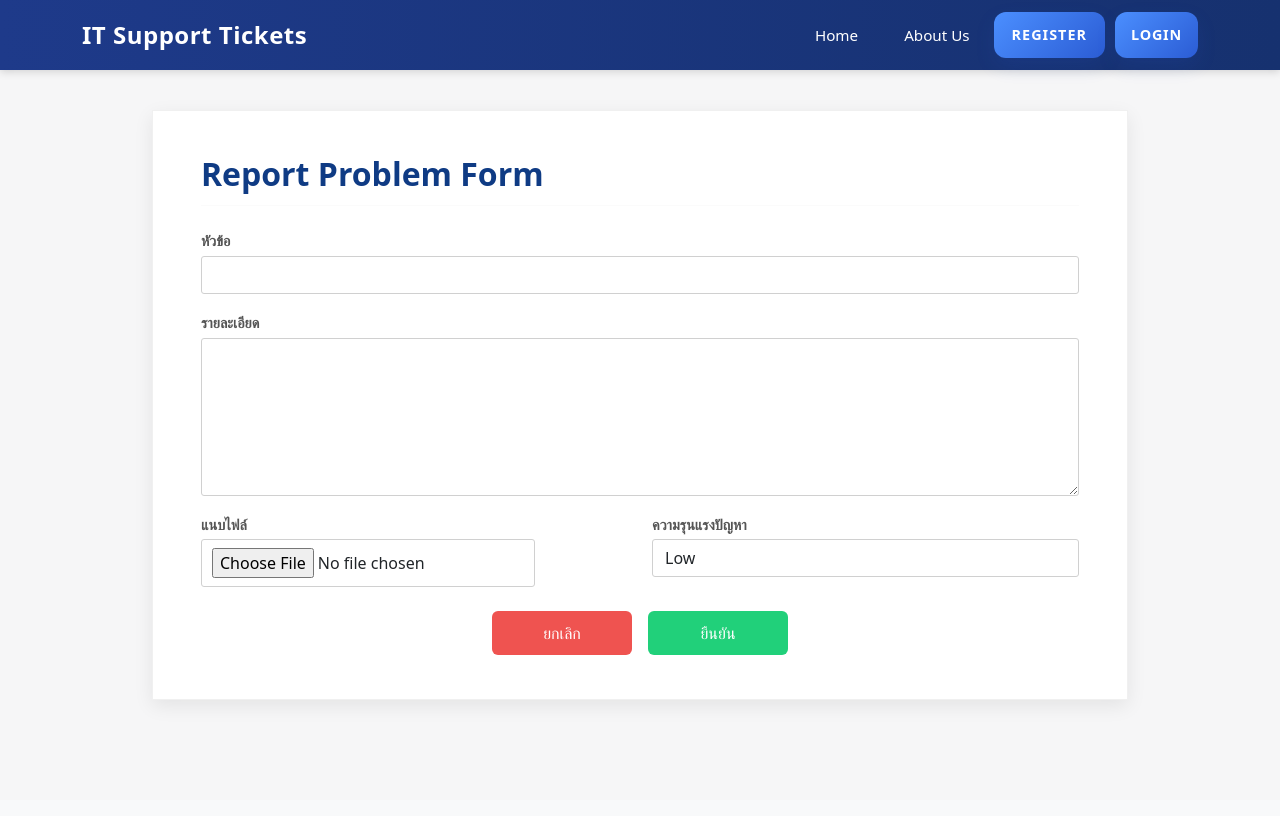
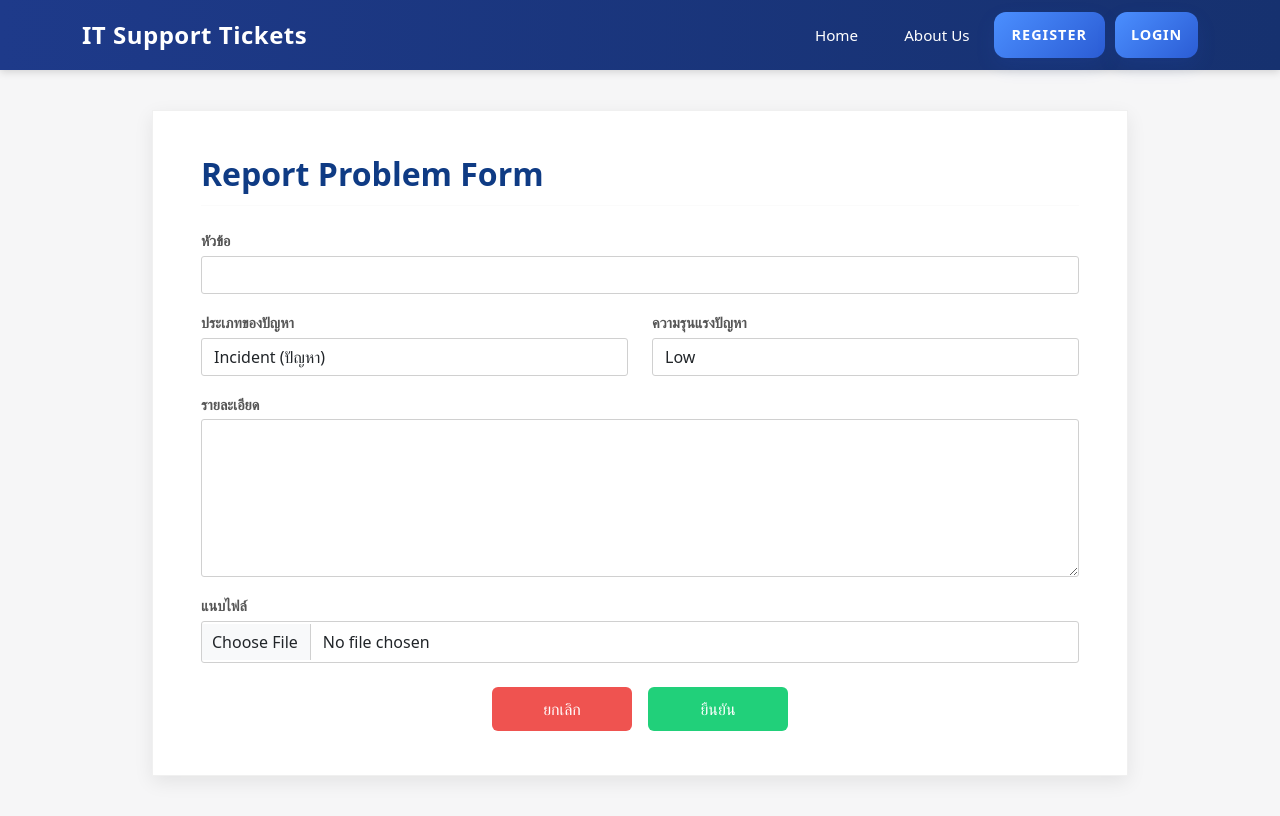
Before and after one commit to Natchanan1747/it-ticket-project, a React (Create React App) app in the folder frontend/my-app/: page /report in a window 1280 px wide. Shown: the top 816 px of the page. Built offline with nearby package versions, Linux system fonts and the light colour scheme.

Commit message:
report ticket ได้ เื่อ login

```diff
--- a/frontend/my-app/src/pages/Report.js
+++ b/frontend/my-app/src/pages/Report.js
@@ -1,32 +1,96 @@
-import React, { useState } from 'react';
-import { Container, Form, Button, Row, Col } from 'react-bootstrap';
-import '../styles/report.css';
+import React, { useState } from "react";
+import {
+  Container,
+  Form,
+  Button,
+  Row,
+  Col,
+  Alert,
+  Spinner,
+} from "react-bootstrap";
+import { useNavigate } from "react-router-dom";
+import axios from "axios"; // 1. Import axios
+import "../styles/report.css";
+
+// 2. กำหนด URL ของ Backend
+const API_URL = "http://localhost:3000/api";
 
 function Report() {
-	const [title, setTitle] = useState('');
-	const [details, setDetails] = useState('');
-	const [severity, setSeverity] = useState('Low');
+  // 3. เปลี่ยน State ให้ตรงกับ Schema (description, urgency)
+  const [title, setTitle] = useState("");
+  const [description, setDescription] = useState("");
+  const [urgency, setUrgency] = useState("LOW");
   const [file, setFile] = useState(null);
 
-	const handleSubmit = (e) => {
+  // เพิ่ม State สำหรับ 'type'
+  const [type, setType] = useState("Incident"); // (ค่าเริ่มต้น)
+
+  // State สำหรับการเชื่อมต่อ API
+  const [loading, setLoading] = useState(false);
+  const [error, setError] = useState("");
+  const [success, setSuccess] = useState("");
+  const navigate = useNavigate();
+
+  // handleSubmit เพื่อส่งข้อมูลไปที่ Backend
+  const handleSubmit = async (e) => {
     e.preventDefault();
-		// Minimal submit handling for now. Integrate with API as needed.
-		const payload = { title, details, severity, file };
-		// eslint-disable-next-line no-console
-		console.log('Submit report:', payload);
-		alert('Report submitted (demo)');
-		// reset form
-		setTitle('');
-		setDetails('');
-		setSeverity('Low');
+    setError("");
+    setSuccess("");
+
+    // (ตรวจสอบว่า Login หรือยัง - axios header ถูกตั้งค่าโดย AuthContext แล้ว)
+
+    setLoading(true);
+
+    // สร้าง FormData เพราะมีไฟล์แนบ
+    const formData = new FormData();
+    formData.append("title", title);
+    formData.append("description", description);
+    formData.append("urgency", urgency);
+    formData.append("type", type);
+
+    // 'attachments' ต้องตรงกับชื่อ field ใน middleware (upload.single('attachments'))
+    if (file) {
+      formData.append("attachments", file);
+    }
+
+    try {
+      // ส่ง FormData ไปที่ Backend
+      const response = await axios.post(`${API_URL}/tickets`, formData, {
+        headers: {
+          // (Auth Header ถูกใส่โดย AuthContext อัตโนมัติ)
+          "Content-Type": "multipart/form-data", // บอกว่านี่คือ FormData
+        },
+      });
+
+      setSuccess("Report submitted successfully! Redirecting...");
+      resetForm();
+
+      // ส่งไปหน้า My Tickets หลังสร้างเสร็จ
+      setTimeout(() => {
+        navigate("/mytickets");
+      }, 2000);
+    } catch (err) {
+      const errorMessage =
+        err.response?.data?.message || err.message || "An error occurred";
+      setError(errorMessage);
+    } finally {
+      setLoading(false);
+    }
+  };
+
+  const resetForm = () => {
+    setTitle("");
+    setDescription("");
+    setUrgency("low");
+    setType("Incident");
     setFile(null);
+    // รีเซ็ต <input type="file">
+    const fileInput = document.querySelector(".file-input");
+    if (fileInput) fileInput.value = "";
   };
 
   const handleCancel = () => {
-		setTitle('');
-		setDetails('');
-		setSeverity('Low');
-		setFile(null);
+    resetForm();
   };
 
   return (
@@ -35,6 +99,11 @@ function Report() {
         <div className="report-card">
           <h2 className="report-card__title">Report Problem Form</h2>
           <hr />
+
+          {/* Alert สำหรับ Success/Error */}
+          {error && <Alert variant="danger">{error}</Alert>}
+          {success && <Alert variant="success">{success}</Alert>}
+
           <Form onSubmit={handleSubmit} className="report-form">
             <Form.Group controlId="reportTitle" className="mb-3">
               <Form.Label>หัวข้อ</Form.Label>
@@ -42,49 +111,101 @@ function Report() {
                 type="text"
                 value={title}
                 onChange={(e) => setTitle(e.target.value)}
-									placeholder=""
+                required
               />
             </Form.Group>
 
-							<Form.Group controlId="reportDetails" className="mb-3">
-								<Form.Label>รายละเอียด</Form.Label>
-								<Form.Control
-									as="textarea"
-									rows={6}
-									value={details}
-									onChange={(e) => setDetails(e.target.value)}
-								/>
+            {/*  Dropdown ประเภทของปัญหา */}
+            <Row className="mb-3">
+              <Col md={6}>
+                <Form.Group controlId="reportType">
+                  <Form.Label>ประเภทของปัญหา</Form.Label>
+                  <Form.Select
+                    value={type}
+                    onChange={(e) => setType(e.target.value)}
+                  >
+                    {/* (ค่าเหล่านี้ต้องตรงกับ ENUM ใน Database) */}
+                    <option value="Incident">Incident (ปัญหา)</option>
+                    <option value="Service_Request">
+                      Service Request (ขอใช้บริการ)
+                    </option>
+                    <option value="Question">Question (สอบถาม)</option>
+                    <option value="Bug_Report">Bug Report (แจ้งบั๊ก)</option>
+                  </Form.Select>
                 </Form.Group>
+              </Col>
 
-							<Row className="mb-4">
-								<Col md={6} className="mb-3 mb-md-0">
-									<Form.Label>แนบไฟล์</Form.Label>
-									<div className="file-input-wrapper">
-										<input
-											type="file"
-											onChange={(e) => setFile(e.target.files && e.target.files[0])}
-											className="file-input"
-										/>
-									</div>
-								</Col>
+              {/* dropdown ความรุนแรงปัญหา */}
               <Col md={6}>
-									<Form.Group controlId="severitySelect">
+                <Form.Group controlId="reportUrgency">
                   <Form.Label>ความรุนแรงปัญหา</Form.Label>
-										<Form.Select value={severity} onChange={(e) => setSeverity(e.target.value)}>
-											<option>Low</option>
-											<option>Medium</option>
-											<option>High</option>
+                  <Form.Select
+                    value={urgency}
+                    onChange={(e) => setUrgency(e.target.value)}
+                  >
+                    <option value="LOW">Low</option>
+                    <option value="MEDIUM">Medium</option>
+                    <option value="HIGH">High</option>
                   </Form.Select>
                 </Form.Group>
               </Col>
             </Row>
 
+            <Form.Group controlId="reportDescription" className="mb-3">
+              <Form.Label>รายละเอียด</Form.Label>
+              <Form.Control
+                as="textarea"
+                rows={6}
+                value={description}
+                onChange={(e) => setDescription(e.target.value)}
+                required
+              />
+            </Form.Group>
+
+            <Row className="mb-4">
+              <Col>
+                <Form.Label>แนบไฟล์</Form.Label>
+                <div className="file-input-wrapper">
+                  <Form.Control
+                    type="file"
+                    onChange={(e) =>
+                      setFile(e.target.files && e.target.files[0])
+                    }
+                    className="file-input"
+                  />
+                </div>
+              </Col>
+            </Row>
+
             <div className="d-flex justify-content-center gap-3 report-actions">
-								<Button variant="danger" className="btn-cancel" onClick={handleCancel}>
+              <Button
+                variant="danger"
+                className="btn-cancel"
+                onClick={handleCancel}
+                disabled={loading}
+              >
                 ยกเลิก
               </Button>
-								<Button variant="success" type="submit" className="btn-confirm">
-									ยืนยัน
+              <Button
+                variant="success"
+                type="submit"
+                className="btn-confirm"
+                disabled={loading}
+              >
+                {loading ? (
+                  <>
+                    <Spinner
+                      as="span"
+                      animation="border"
+                      size="sm"
+                      role="status"
+                      aria-hidden="true"
+                    />{" "}
+                    Submitting...
+                  </>
+                ) : (
+                  "ยืนยัน"
+                )}
               </Button>
             </div>
           </Form>
```
Lines whose indentation alone changed are shown as unchanged.
